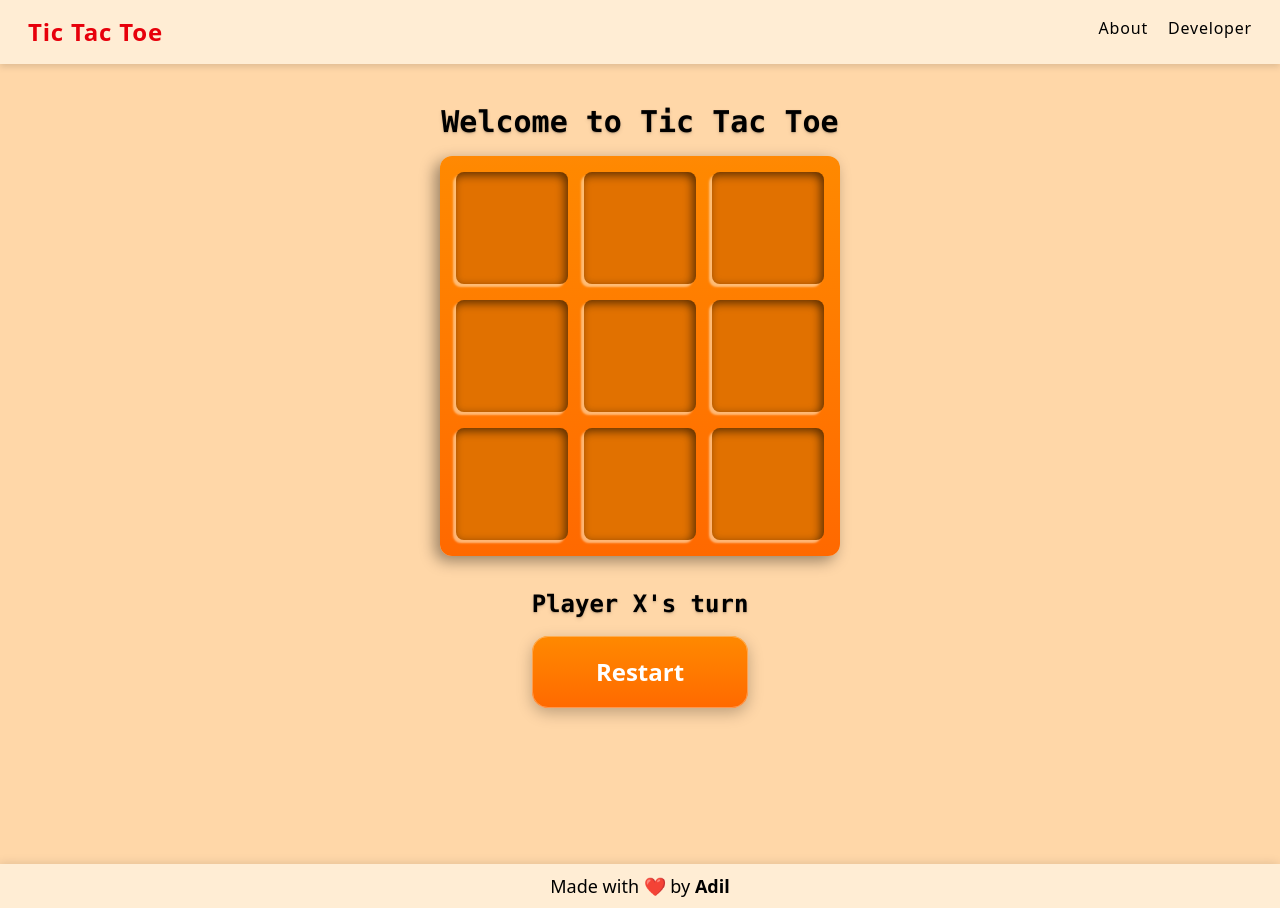
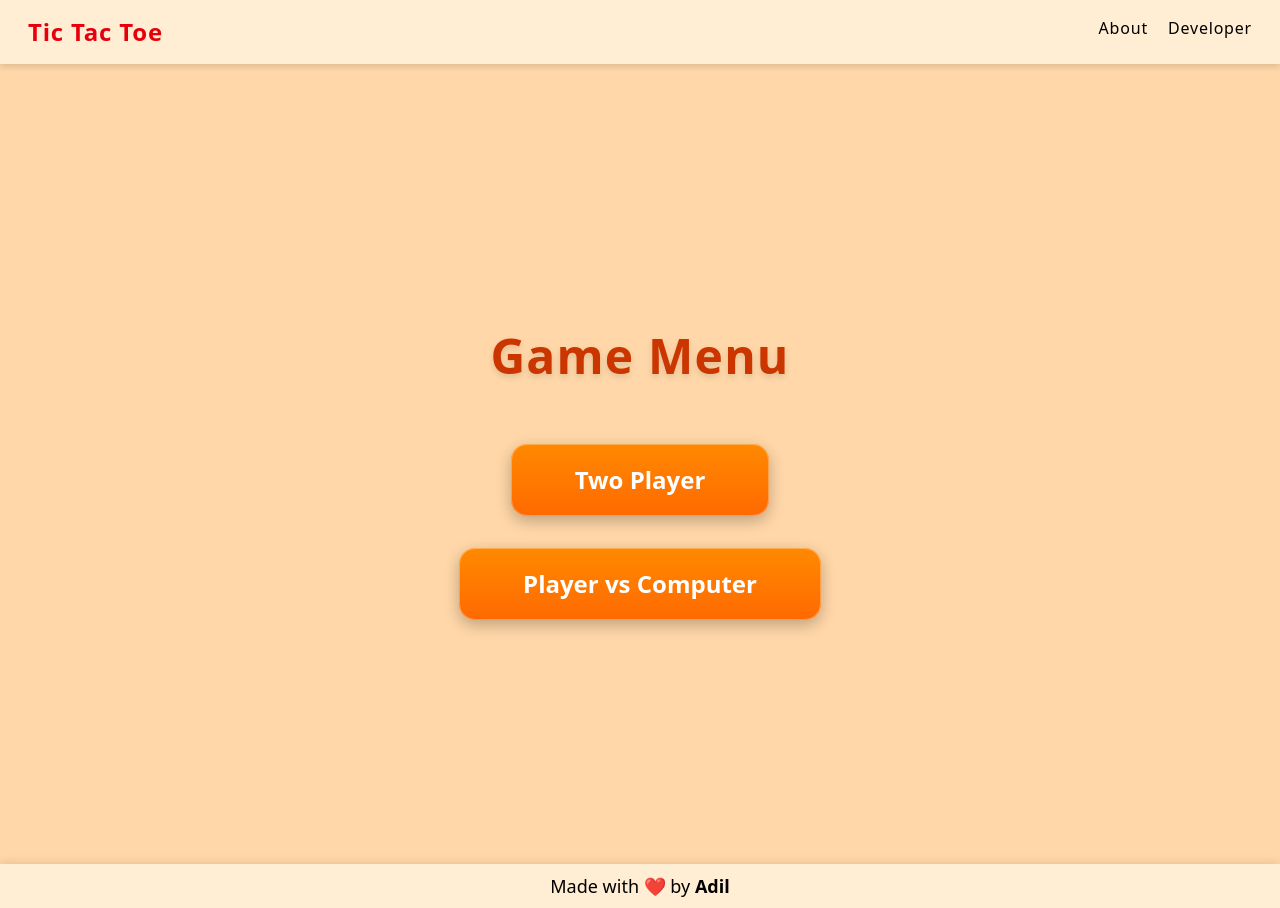
Before and after one commit to Adil-km/TicTacToe-Game, a React (Vite) app: page / in a window 1280 px wide. Built offline with nearby package versions, Linux system fonts and the light colour scheme.

Commit message:
added menu

```diff
--- a/package.json
+++ b/package.json
@@ -12,7 +12,8 @@
   "dependencies": {
     "@vercel/analytics": "^1.5.0",
     "react": "^19.1.1",
-    "react-dom": "^19.1.1"
+    "react-dom": "^19.1.1",
+    "react-router-dom": "^7.9.5"
   },
   "devDependencies": {
     "@eslint/js": "^9.36.0",
--- a/src/App.jsx
+++ b/src/App.jsx
@@ -3,14 +3,20 @@ import NavBar from "./components/NavBar"
 import Board from './components/Board';
 import Footer from './components/Footer';
 import Menu from './components/Menu';
+import { BrowserRouter, Route, Routes } from 'react-router-dom';
 function App() {
 
   return (
     <>
       <NavBar/>
-      <Board/>
+
+      <BrowserRouter>
+        <Routes>
+          <Route path="/" element={<Menu/>}/>
+          <Route path="/play/:mode" element={<Board/>}/>
+        </Routes>
+      </BrowserRouter>
       <Footer/>
-      {/* <Menu/> */}
 
       <Analytics/>
     </>
--- a/src/components/Board.jsx
+++ b/src/components/Board.jsx
@@ -7,7 +7,7 @@ import Cells from './Cells';
 import { createContext, useEffect, useState } from 'react';
 
 export const GameContext = createContext()
-
+import { useParams } from "react-router-dom";
 export default function Board() {
 
   const [board, setBoard] = useState(["", "", "", "", "", "", "", "", ""])
@@ -15,6 +15,11 @@ export default function Board() {
   const [gameState, setGameState] = useState(true)
   const [content, setContent] = useState("Player X's turn")
   const [isComputer, setIsComputer] = useState(false)
+
+  const { mode } = useParams();
+  useEffect(() => {
+    setIsComputer(mode === "computer");
+  }, [mode]);
 
   useEffect(() => {
     if (player === "O" && gameState && isComputer) {
--- a/src/components/Menu.jsx
+++ b/src/components/Menu.jsx
@@ -1,14 +1,20 @@
 import React from 'react'
 import Button from './Button'
+import { Link } from 'react-router-dom'
 
 export default function Menu() {
   return (
-<div className="absolute inset-0 flex flex-col items-center justify-center gap-8 bg-gradient-to-b from-orange-100 to-orange-300">
+<div className="bg-orange-200 h-svh p-4 pt-10 h-svh flex flex-col items-center justify-center gap-8 bg-gradient-to-b ">
   <h1 className="text-5xl font-extrabold text-orange-700 drop-shadow-md mb-8 tracking-wide">
     Game Menu
   </h1>
-    <Button>Two Player</Button>
-    <Button>Player vs Computer</Button>
+    <Link to="/play/player">
+      <Button>Two Player</Button>
+    </Link>
+
+    <Link to="/play/computer">
+      <Button>Player vs Computer</Button>
+    </Link>
 
 </div>
 
```
Also changed, not shown: 1 other file (tests, documents, lock files or other folders).
